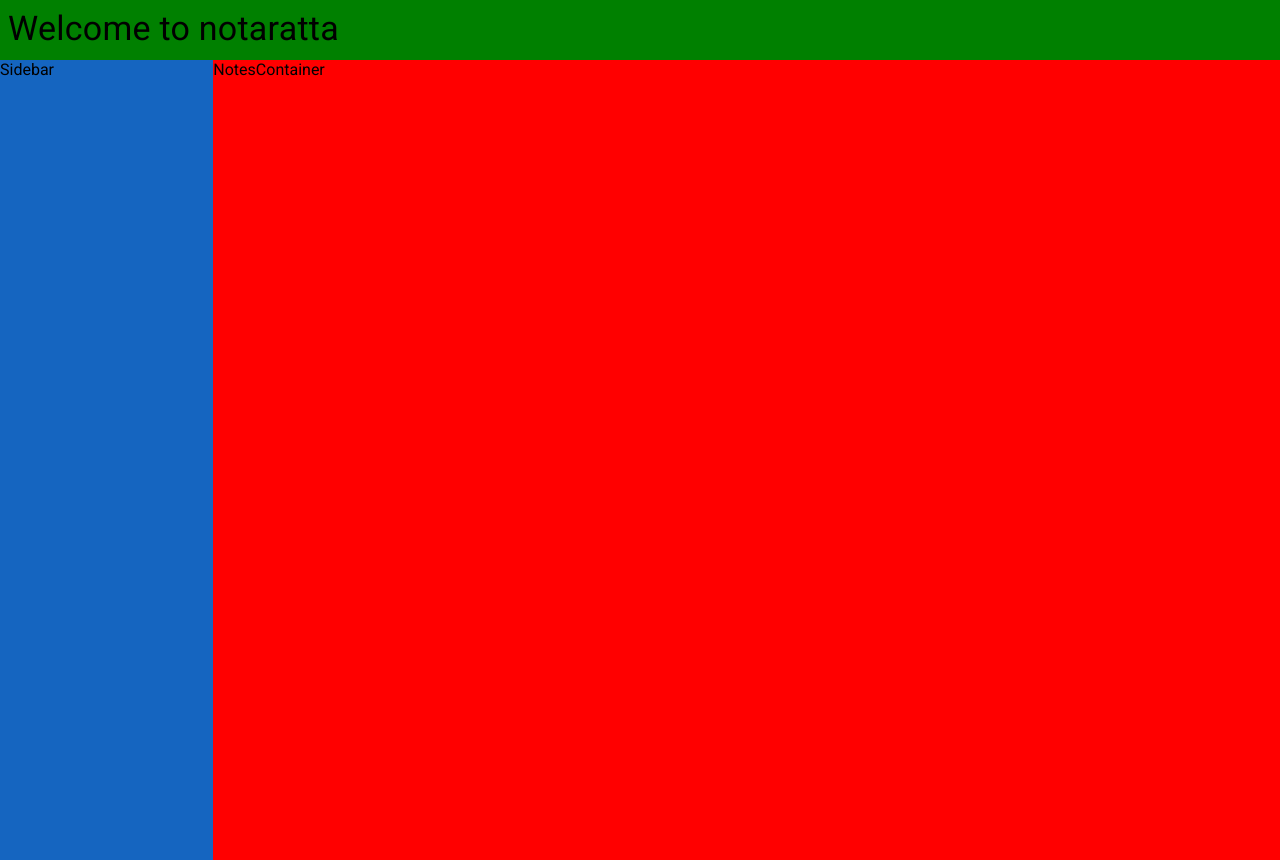
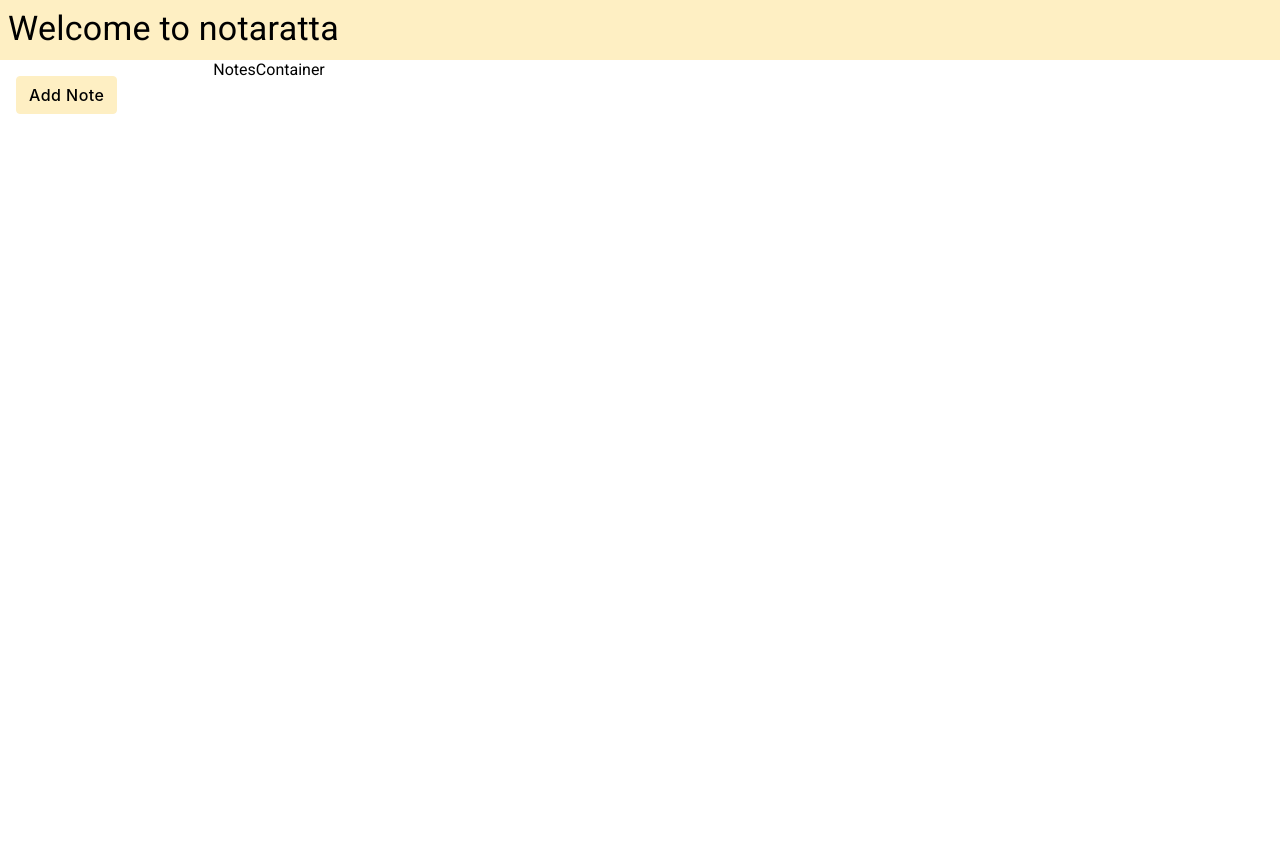
Before and after one commit to sidv1905/notarattaa, a React (Vite) app: page / in a window 1280 px wide. Built offline with nearby package versions, Linux system fonts and the light colour scheme.

Commit message:
Add button css added

```diff
--- a/src/components/Header/Header.tsx
+++ b/src/components/Header/Header.tsx
@@ -7,6 +7,7 @@ export default function Header() {
     <Box
       sx={{
         height: "100%",
+        backgroundColor: "#feefc3",
       }}
       p={1}
     >
--- a/src/components/Sidebar/Sidebar.tsx
+++ b/src/components/Sidebar/Sidebar.tsx
@@ -1,18 +1,55 @@
 import React from "react";
 import Box from "@mui/material/Box";
+import Button from "@mui/material/Button";
+import { styled } from "@mui/material/styles";
+const AddButton = styled(Button)({
+  boxShadow: "none",
+  textTransform: "none",
+  fontSize: 16,
+  padding: "6px 12px",
+  border: "1px solid",
+  lineHeight: 1.5,
+  color: "black",
+  backgroundColor: "#feefc3",
+  borderColor: "#feefc3",
+  fontFamily: [
+    "-apple-system",
+    "BlinkMacSystemFont",
+    '"Segoe UI"',
+    "Roboto",
+    '"Helvetica Neue"',
+    "Arial",
+    "sans-serif",
+    '"Apple Color Emoji"',
+    '"Segoe UI Emoji"',
+    '"Segoe UI Symbol"',
+  ].join(","),
+  "&:hover": {
+    backgroundColor: "#feecf3",
+    boxShadow: "none",
+  },
+  "&:active": {
+    boxShadow: "none",
+    backgroundColor: "#feecf3",
+    backgroundColor: "#feecf3",
+    borderColor: "#005cbf",
+  },
+  "&:focus": {
+    boxShadow: "0 0 0 0.2rem rgba(0,123,255,.5)",
+  },
+});
+
 export default function Sidebar() {
   return (
     <Box
       sx={{
         height: "100%",
-        backgroundColor: "primary.dark",
-        "&:hover": {
-          backgroundColor: "primary.main",
-          opacity: [0.9, 0.8, 0.7],
-        },
       }}
+      p={2}
     >
-      Sidebar
+      <AddButton variant="contained" disableRipple>
+        Add Note
+      </AddButton>
     </Box>
   );
 }
--- a/src/pages/App.tsx
+++ b/src/pages/App.tsx
@@ -6,8 +6,6 @@ import Header from "../components/Header/Header";
 import Sidebar from "../components/Sidebar/Sidebar";
 import NotesContainer from "../components/NotesContainer/NotesContainer";
 function App() {
-  const [count, setCount] = useState(0);
-
   return (
     <Grid container className="main-container">
       <Grid
@@ -15,7 +13,6 @@ function App() {
         xs={12}
         style={{
           height: 60,
-          backgroundColor: "green",
         }}
       >
         <Header />
@@ -25,7 +22,6 @@ function App() {
         xs={2}
         style={{
           height: "100%",
-          backgroundColor: "blue",
         }}
       >
         <Sidebar />
@@ -35,7 +31,6 @@ function App() {
         xs={10}
         style={{
           height: "100%",
-          backgroundColor: "red",
         }}
       >
         <NotesContainer />
```
